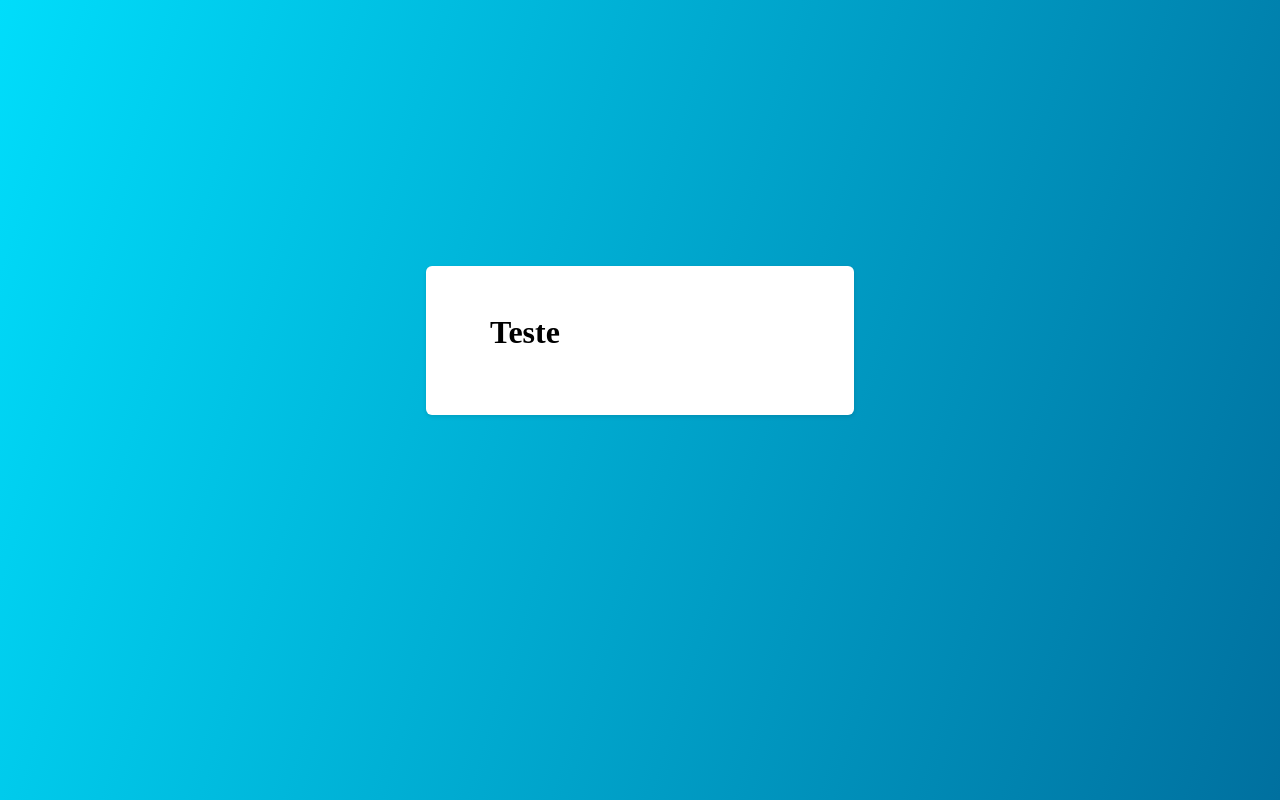
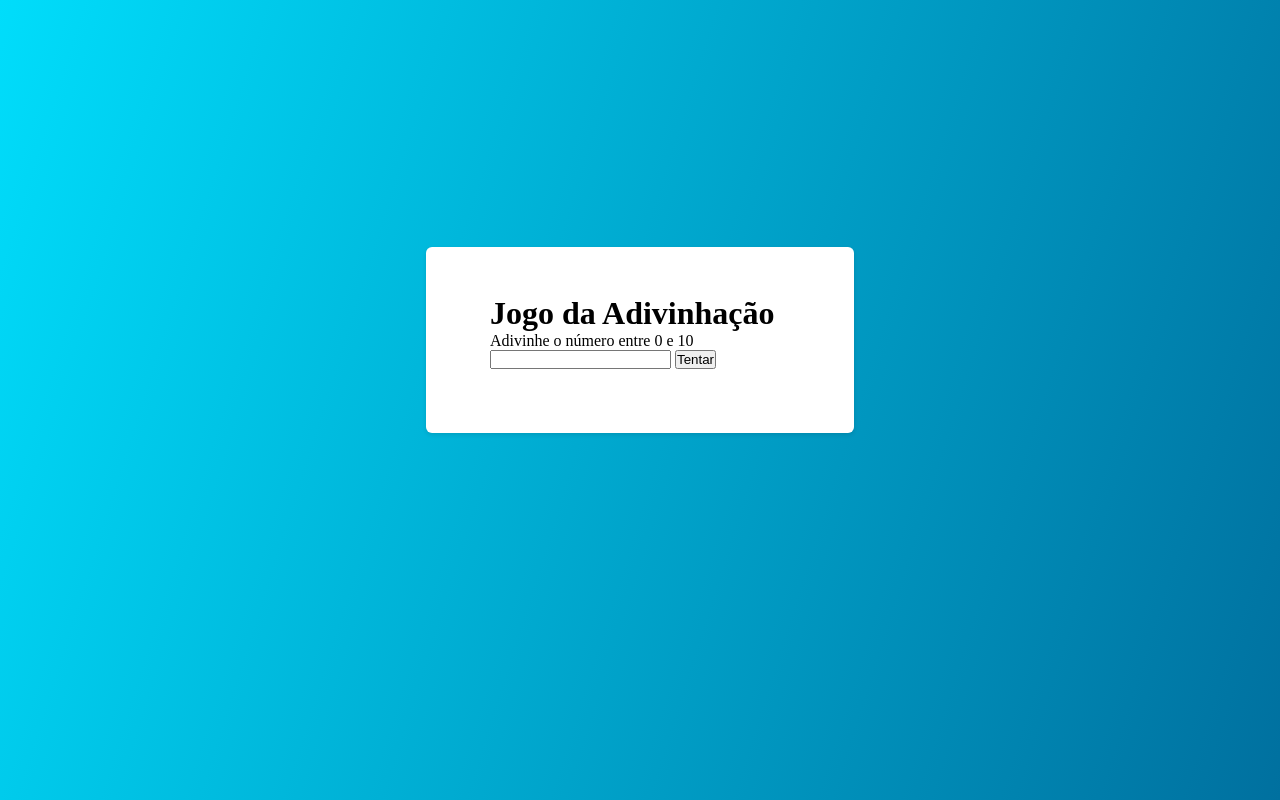
Before and after one commit to fespschulte/RS-Explorer-06-Project-01, a plain HTML site: page index.html in a window 1280 px wide. Drawn offline with Linux system fonts and the light colour scheme.

Commit message:
incluindo fontes utilizadas

```diff
--- a/index.html
+++ b/index.html
@@ -1,14 +1,22 @@
 <!DOCTYPE html>
 <html lang="pt-br">
 <head>
+  <link rel="preconnect" href="https://fonts.googleapis.com">
+  <link rel="preconnect" href="https://fonts.gstatic.com" crossorigin>
   <meta charset="UTF-8">
   <meta name="viewport" content="width=device-width, initial-scale=1.0">
   <title>Jogo da adivinhação</title>
   <link rel="stylesheet" href="style.css">
+  <link href="https://fonts.googleapis.com/css2?family=DM+Sans:wght@400;700&family=Montserrat:wght@600&display=swap" rel="stylesheet">
 </head>
 <body>
   <main>
-    <h1>Teste</h1>
+    <h1>Jogo da Adivinhação</h1>
+    <p>Adivinhe o número entre 0 e 10</p>
+    <form action="">
+      <input type="text">
+      <button>Tentar</button>
+    </form>
   </main>
   <script src="./main.js"></script>
 </body>
```
